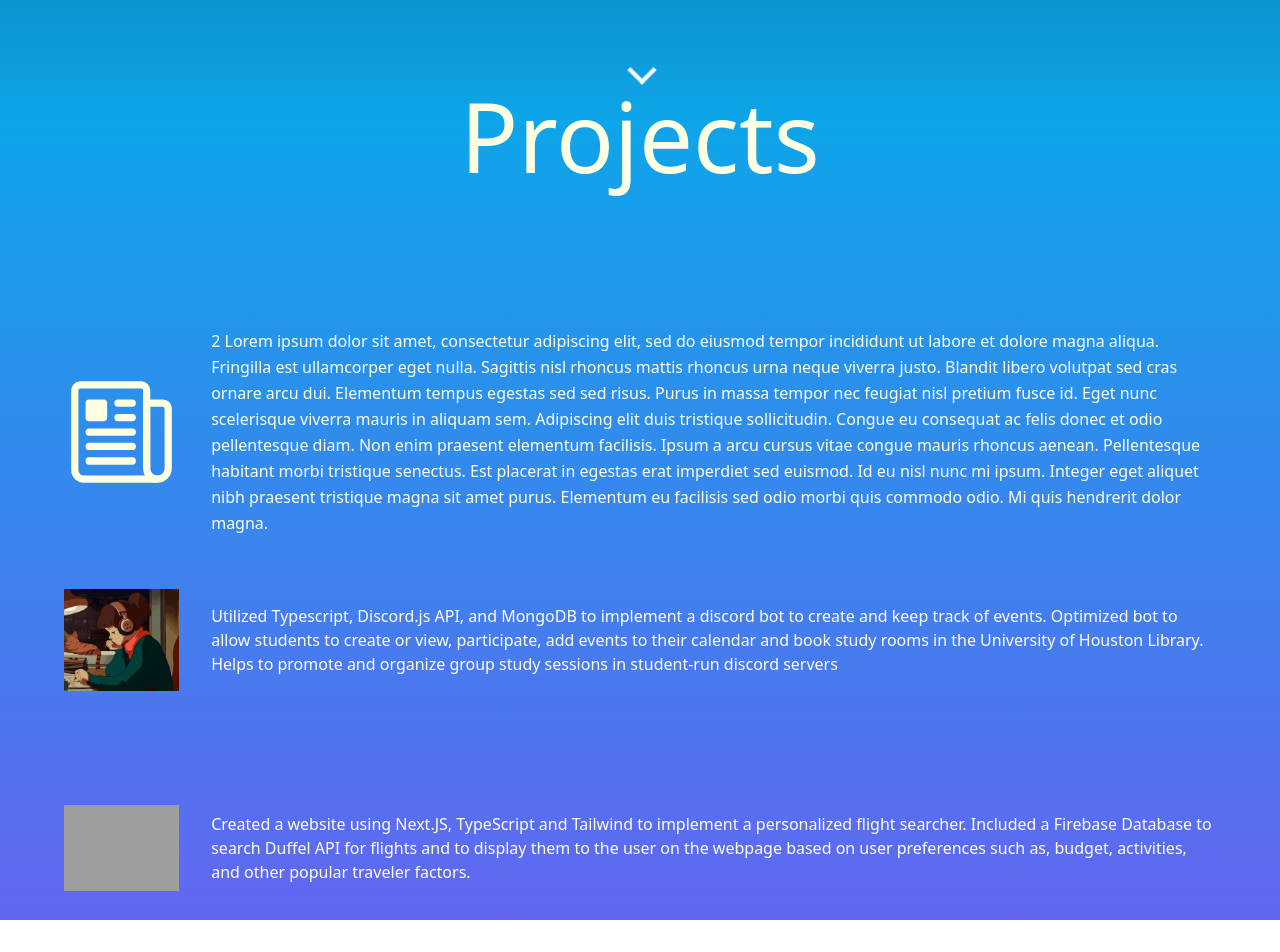
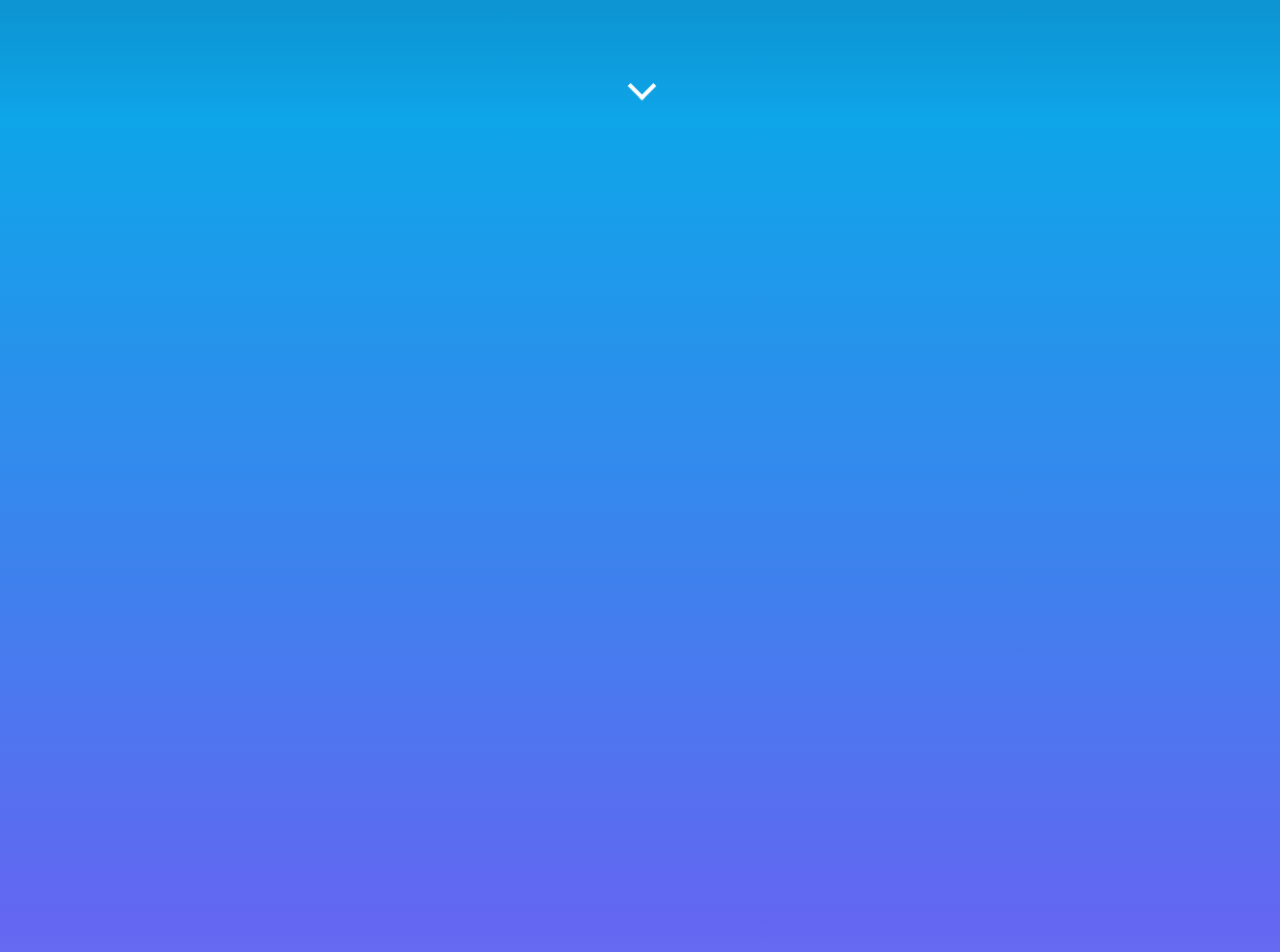
Before and after one commit to WahabJI/my-project, a Next.js app: page / in a window 1280 px wide. Shown: the part 680-1632 px from the top of the page. Built offline with nearby package versions, Linux system fonts and the light colour scheme; grey boxes are pictures that could not be loaded.

Commit message:
slight changes to main page and removed section 2 to rework

```diff
--- a/pages/index.tsx
+++ b/pages/index.tsx
@@ -23,21 +23,21 @@ export default function Home() {
 
             <div className="flex relative justify-end">
               {/* Div tag for buttons in the top right */}
-              <div className="grid grid-cols-4 gap-0 mr-4 mt-0.5 text-xl font-bold">
+              <div className="grid grid-cols-4 gap-0 mr-4 text-xl font-bold">
                 <div>
-                  <a href="#home"className="flex justify-center items-center w-40 h-14 hover:bg-light-blue text-beige">Home</a>
+                  <a href="#home"className="flex justify-center items-center w-40 h-14 hover:bg-light-blue/25 text-beige">Home</a>
                 </div>
 
                 <div>
-                  <a href="#"className="flex justify-center items-center w-40 h-14 hover:bg-light-blue text-beige">About Me</a>
+                  <a href="#"className="flex justify-center items-center w-40 h-14 hover:bg-light-blue/25 text-beige">About Me</a>
                 </div>
 
                 <div>
-                  <a href="#projects"className="flex justify-center items-center w-40 h-14 hover:bg-light-blue text-beige">Projects</a>
+                  <a href="#projects"className="flex justify-center items-center w-40 h-14 hover:bg-light-blue/25 text-beige">Projects</a>
                 </div>
 
                 <div>
-                  <a href="#"className="flex justify-center items-center w-40 h-14 hover:bg-light-blue text-beige">Contact Me</a>
+                  <a href="#"className="flex justify-center items-center w-40 h-14 hover:bg-light-blue/25 text-beige">Contact Me</a>
                 </div>
               </div>
             </div>
@@ -105,62 +105,14 @@ export default function Home() {
             </a>
           </section>
 
-          <section>
-            <div className="flex">
 
-            </div>
+          {/* PROJECTS SECTION */}
+          <section id="projects" className=" bg-gradient-to-b from-sky-500 to-indigo-500 h-screen flex items-center">
           </section>
 
-
-          {/* A div tag to place the follow text in the <p> below the vh of the screen using tailwindcss */}
-          <section id="projects" className=" bg-gradient-to-b from-sky-500 to-indigo-500 h-screen flex items-center">
-
-              <div className="flex flex-col gap-y-8 justify-center items-center">
-                <h1 className="text-8xl text-beige">
-                  Projects
-                </h1>
-
-
-              <div className="grid grid-cols-10 grid-rows-3 text-white mx-16 pt-28">
-
-                <div className="flex justify-center items-center w-100 h-100 col-span-1">
-                  <Image
-                    src="/newspaper-outline-light.svg" alt="Linkedin Logo" width={200} height={200}
-                    className="object-fill"
-                    />
-                </div>
-                <p className="col-span-9 flex justify-center items-center hover:bg-light-blue leading-relaxed pl-8">2 Lorem ipsum dolor sit amet, consectetur adipiscing elit, sed do eiusmod tempor incididunt ut labore et dolore magna aliqua. Fringilla est ullamcorper eget nulla. Sagittis nisl rhoncus mattis rhoncus urna neque viverra justo. Blandit libero volutpat sed cras ornare arcu dui. Elementum tempus egestas sed sed risus. Purus in massa tempor nec feugiat nisl pretium fusce id. Eget nunc scelerisque viverra mauris in aliquam sem. Adipiscing elit duis tristique sollicitudin. Congue eu consequat ac felis donec et odio pellentesque diam. Non enim praesent elementum facilisis. Ipsum a arcu cursus vitae congue mauris rhoncus aenean. Pellentesque habitant morbi tristique senectus. Est placerat in egestas erat imperdiet sed euismod. Id eu nisl nunc mi ipsum. Integer eget aliquet nibh praesent tristique magna sit amet purus. Elementum eu facilisis sed odio morbi quis commodo odio. Mi quis hendrerit dolor magna.
-                </p>
-                <div className="flex justify-center items-center w-100 h-100 hover:text-beige col-span-1">
-                    <Image
-                      src="/lofi-girl.gif" alt="Linkedin Logo" width={200} height={200}
-                      className="object-fill"
-                      />
-                </div>
-                <Link className="col-span-9 flex justify-center items-center hover:bg-light-blue pl-8" target="_blank" href="https://github.com/WahabJI/StudyUp/tree/main">
-                  <p>
-                    Utilized Typescript, Discord.js API, and MongoDB to implement a discord bot to create and keep track of events.
-                    Optimized bot to allow students to create or view, participate, add events to their calendar and book study rooms in the University of Houston Library.
-                    Helps to promote and organize group study sessions in student-run discord servers
-                  </p>
-                </Link>
-                <div className="flex justify-center items-center w-100 h-100 col-span-1">
-                    <Image
-                      src="/plane.ico" alt="Linkedin Logo" width={200} height={200}
-                      className="object-fill"
-                      />
-                </div>
-                <Link className="col-span-9 flex justify-center items-center hover:bg-light-blue pl-8" target="_blank" href="https://github.com/tachorzy/Dunya-Flight-Searcher">
-                  <p>
-                  Created a website using Next.JS, TypeScript and Tailwind to implement a personalized flight searcher.
-                  Included a Firebase Database to search Duffel API for flights and to display them to the user on the webpage based on user preferences such as, budget, activities, and other popular traveler factors.
-                  </p>
-                </Link>
-
-              </div>
-              </div>
+          {/* EXPERIENCE SECTION */}
+          <section className="bg-gradient-to-b from-indigo-500 to-violet-300 h-screen">
           </section>
-
 
 
 
--- a/styles/globals.css
+++ b/styles/globals.css
@@ -8,7 +8,7 @@
 
 .arrow-container {
   position: absolute;
-  bottom: 5vh;
+  bottom: 3vh;
   left: 49.4%;
   transform: translateX(-50%);
   height: 50px;
@@ -49,3 +49,22 @@
     border-right-width: 4px;
   }
 }
+
+::-webkit-scrollbar-thumb{
+  background: #023047;
+  border-radius: 3px;
+
+}
+
+::-webkit-scrollbar{
+  width:12px;
+}
+
+::-webkit-scrollbar * {
+  width:12px;
+  background: transparent;
+}
+
+body{
+  overflow: overlay;
+}
```
